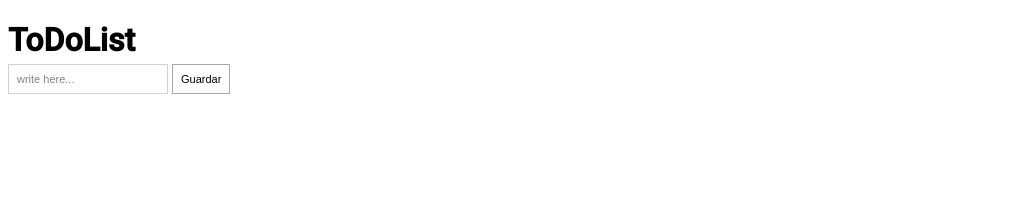
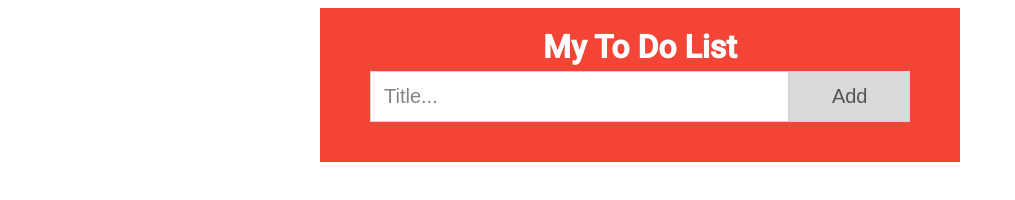
Before and after one commit to Vic102/ToDoList, a plain HTML site: page todolist/index.html in a window 1280 px wide. Shown: the whole page, without its empty margins (0-1015 px from the left). Drawn offline with Linux system fonts and the light colour scheme.

Commit message:
He añadido el fondo y he cambiado la estructura.

```diff
--- a/todolist/index.html
+++ b/todolist/index.html
@@ -6,18 +6,20 @@
     <script src="javaJs.js"></script>
   </head>
   <body>
-    <header>
-      <h1 class="title" >ToDoList</h1>
-    </header>
     <main>
-      <div class="input-box">
-        <form onsubmit="keepData(event)">
-          <input class="common-style" id="text-input" type="text" placeholder="write here...">
-          <input class="common-style" id="button-submit" type="submit" value="Guardar">
-        </form>
-      </div>
-      <div class="list">
-        <ul class="myUl"></ul>
+      <div class="fixed">
+        <div class="header">
+          <h1 class="title" >My To Do List</h1>
+        </div>
+        <div class="input-box">
+          <form onsubmit="keepData(event)" >
+            <input class="common-style" id="text-input" type="text" placeholder="Title...">
+            <input class="common-style" id="button-submit" type="submit" value="Add">
+          </form>
+        </div>
+        <div class="list">
+          <ul class="myUl"></ul>
+        </div>
       </div>
     </main>
   </body>
--- a/todolist/javaJs.js
+++ b/todolist/javaJs.js
@@ -1,7 +1,17 @@
+let countColor = 0;
 
 function stopExecution(e) {
   e.preventDefault();
   return;
+}
+
+function setColor(countColor) {
+  if (countColor % 2 == 0) {
+    document.querySelector('.list').backgroundColor = '#f9f9f9';
+  } else {
+    document.querySelector('.list').backgroundColor = '#eeeeee';
+  }
+  countColor++;
 }
 
 function setFormMessage(message) {
@@ -9,7 +19,16 @@ function setFormMessage(message) {
   if (message == "") {
     return;
   }
-  messageBox.innerHTML += "<li>" + message + '</li>';
+  messageBox.innerHTML += '<li>' + message + '</li>';
+  const listElement = document.getElementsByClassName('li');
+
+  if (countColor % 2 == 0) {
+    listElement.backgroundColor = '#f9f9f9';
+  } else {
+    listElement.backgroundColor = '#eeeeee';
+  }
+  countColor++;
+
 }
 
 function keepData(event) {
--- a/todolist/style.css
+++ b/todolist/style.css
@@ -1,28 +1,53 @@
 body {
   font-family: 'Roboto', sans-serif;
+  width: 50%;
+  margin-left: 25%;
+  margin-right: 25%;
+
+}
+
+.fixed {
+  background-color: #f34435;
+  padding-top: 20px;
+  padding-bottom: 20px;
+  padding-left: 50px;
+  padding-right: 50px;
 }
 
 .title {
+  text-align: center;
+  margin: 0;
   margin-bottom: 5px;
+  color: white;
+}
+
+
+form {
+  display: flex;
 }
 
 .common-style{
   border-radius: 0;
   border: 1px solid #d2d2d4;
   border-collapse: collapse;
-  padding: 8px;
-  font-size: 11px;
+  padding: 13px;
+  font-size: 20px;
 }
 
 
 #button-submit {
-  background-color: white;
-  border-color: #a7a7a7;
+  background-color: #d9d9d9;
+  width: 170px;
+  color: #555555;
 }
+#text-input {
+  width: 600px;
+}
+
 
 #text-input::placeholder {
   color: #848484;
-  font-size: 11px;
+  font-size: 20px;
 }
 
 .input-box {
@@ -31,6 +56,6 @@ body {
 
 .list {
   margin-left: 15px;
-  font-size: 12px;
+  font-size: 20px;
   font-weight: bold;
 }
```
